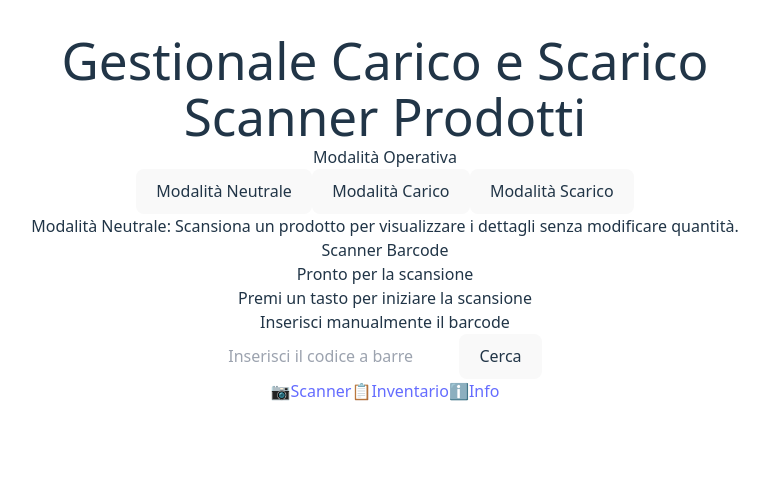
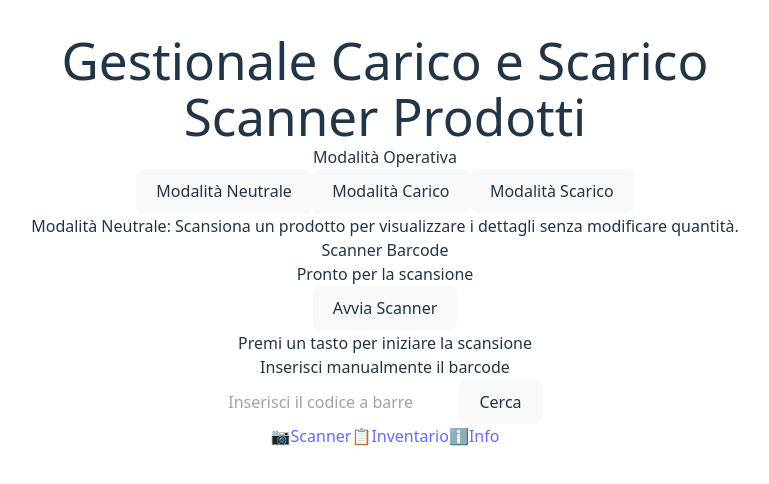
Before and after one commit to Domenicogestionale/gestionale-domenico, a React (Vite) app: page /scanner in a window 1280 px wide. Shown: the top 484 px of the page, without its empty margins (255-1024 px from the left). Built offline with nearby package versions, Linux system fonts and the light colour scheme; the HTML template or start-up script is replaced by a standard one.

Commit message:
Ripristinato pulsante Avvia Scanner

```diff
--- a/src/components/BarcodeScanner.tsx
+++ b/src/components/BarcodeScanner.tsx
@@ -118,6 +118,19 @@ export const BarcodeScanner: React.FC<BarcodeScannerProps> = ({ onProductFound,
           </div>
         )}
 
+        <div className="flex flex-col sm:flex-row items-center gap-2">
+          <button
+            onClick={() => setScanning(true)}
+            disabled={scanning || cooldownProgress > 0 || isProcessing}
+            className={`px-4 py-2 rounded-lg font-bold text-white ${
+              scanning || cooldownProgress > 0 || isProcessing
+                ? 'bg-gray-400 cursor-not-allowed'
+                : 'bg-blue-500 hover:bg-blue-600'
+            }`}
+          >
+            Avvia Scanner
+          </button>
+
           <p className="text-xs text-gray-500">
             {scanning
               ? 'Posiziona il codice a barre davanti allo scanner...'
@@ -125,6 +138,7 @@ export const BarcodeScanner: React.FC<BarcodeScannerProps> = ({ onProductFound,
                 ? 'Attendi prima della prossima scansione...'
                 : 'Premi un tasto per iniziare la scansione'}
           </p>
+        </div>
 
         {lastScannedBarcode && (
           <div className="mt-2 p-2 bg-gray-100 rounded text-sm font-mono">
```
Lines whose indentation alone changed are shown as unchanged.
